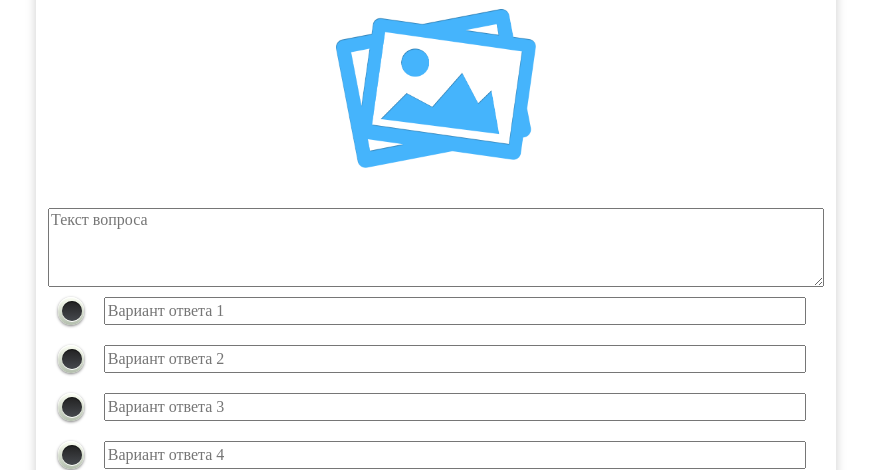
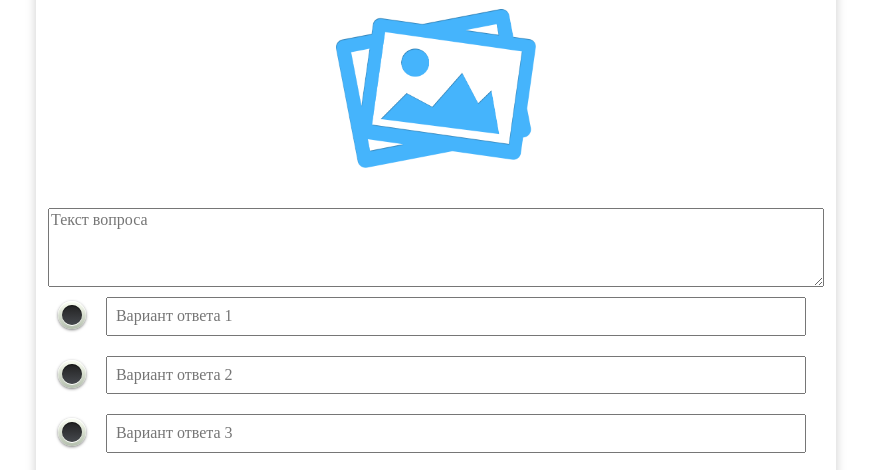
Before and after one commit to GeometricEarth/QuizBuilder2, a website built with webpack: page index.html in a window 1280 px wide. Shown: the part 500-970 px from the top of the page, without its empty margins (204-1075 px from the left). Built offline with nearby package versions, Linux system fonts and the light colour scheme.

Commit message:
2 коррекция стилий формы

```diff
--- a/src/components/field/field.css
+++ b/src/components/field/field.css
@@ -14,6 +14,7 @@
 .field_answer{
     width: 100%;
     margin-right: 8px;
+    padding: 8px;
 }
 
 .field>div{
@@ -22,10 +23,11 @@
 }
 
 .roundedOne {
-    width: 28px;
+    width: 31px;
     height: 28px;
     position: relative;
     margin-right: 20px;
+    margin-top: 4px;
     background: #fcfff4;
     background: linear-gradient(to bottom, #fcfff4 0%, #dfe5d7 40%, #b3bead 100%);
     border-radius: 50px;
--- a/src/components/field/field.js
+++ b/src/components/field/field.js
@@ -35,7 +35,7 @@ export default class Field {
                     <div>
                         <div class="roundedOne">
                             <input type="radio" id="roundedOne1" name="true"/>
-                            <label for="roundedOne"></label>
+                            <label for="roundedOne1"></label>
                         </div>
                         <input name="inp1" class="field_answer" id="inp1" placeholder="Вариант ответа 1" type="text">
                     </div>
```
